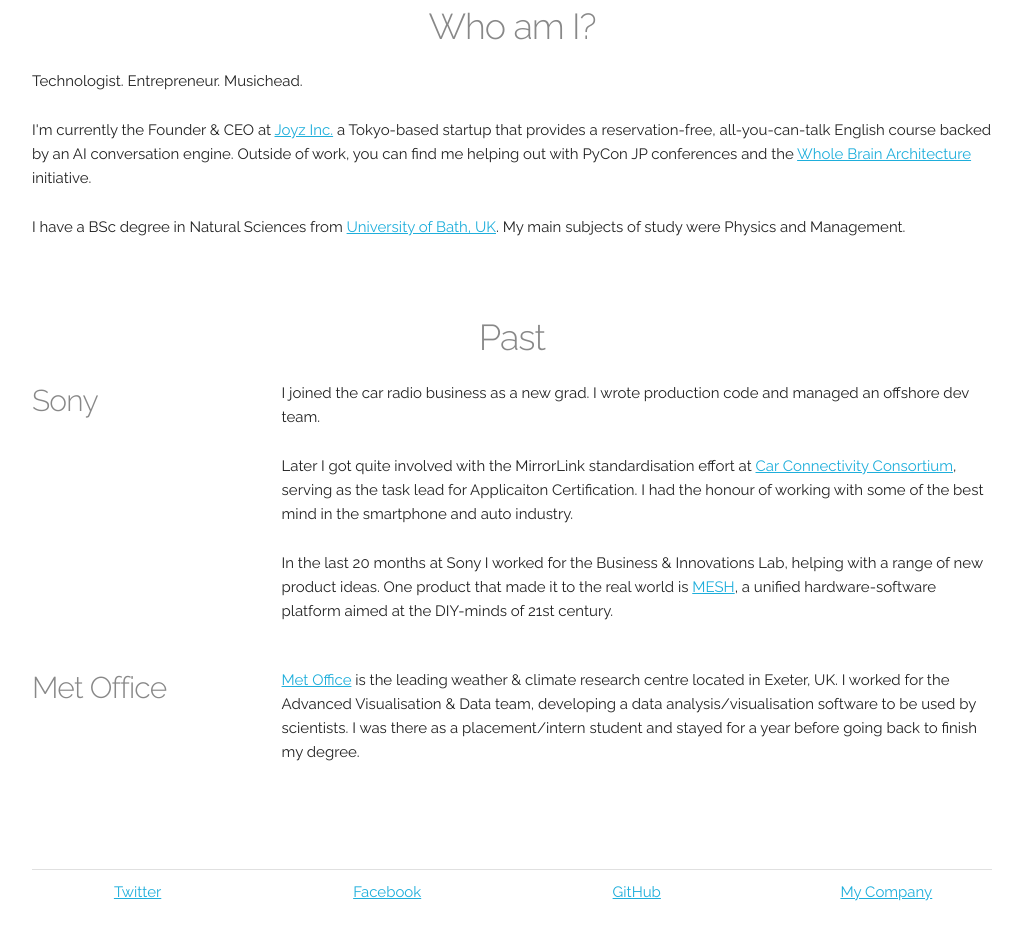
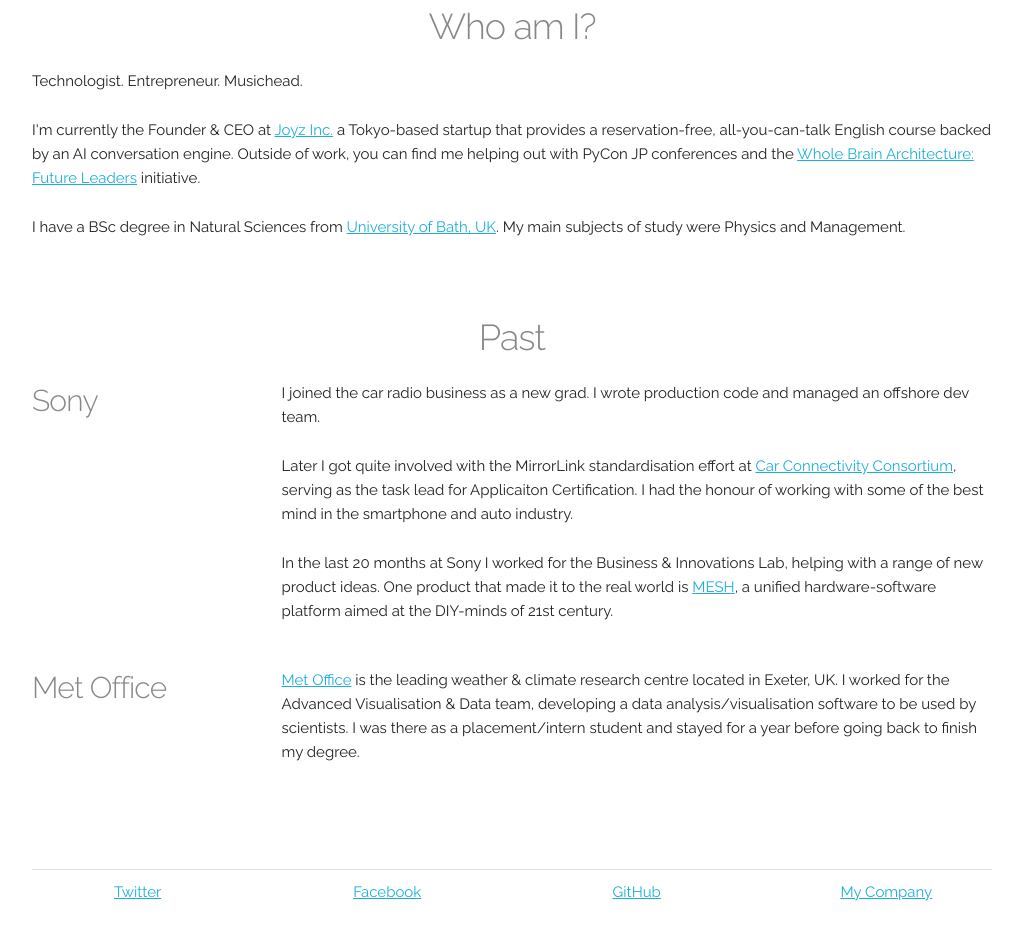
Before and after one commit to ykakihara/ykakihara.github.io, a plain HTML site: page index.html in a window 1280 px wide. Shown: the part 770-1704 px from the top of the page, without its empty margins (128-1149 px from the left). Drawn offline with Linux system fonts and the light colour scheme.

Commit message:
ammendments

```diff
--- a/index.html
+++ b/index.html
@@ -98,7 +98,7 @@
       <div class="twelve columns">
         <p>Technologist. Entrepreneur. Musichead.</p>
 
-        <p>I'm currently the Founder & CEO at <a href="http://www.joyz.co.jp/">Joyz Inc.</a> a Tokyo-based startup that provides a reservation-free, all-you-can-talk English course backed by an AI conversation engine. Outside of work, you can find me helping out with PyCon JP conferences and the <a href="http://wbawakate.jp/">Whole Brain Architecture</a> initiative.</p>
+        <p>I'm currently the Founder & CEO at <a href="http://www.joyz.co.jp/">Joyz Inc.</a> a Tokyo-based startup that provides a reservation-free, all-you-can-talk English course backed by an AI conversation engine. Outside of work, you can find me helping out with PyCon JP conferences and the <a href="http://wbawakate.jp/">Whole Brain Architecture: Future Leaders</a> initiative.</p>
 
         <p>I have a BSc degree in Natural Sciences from <a href="http://www.bath.ac.uk/">University of Bath, UK</a>. My main subjects of study were Physics and Management.</p>
       </div>
```
